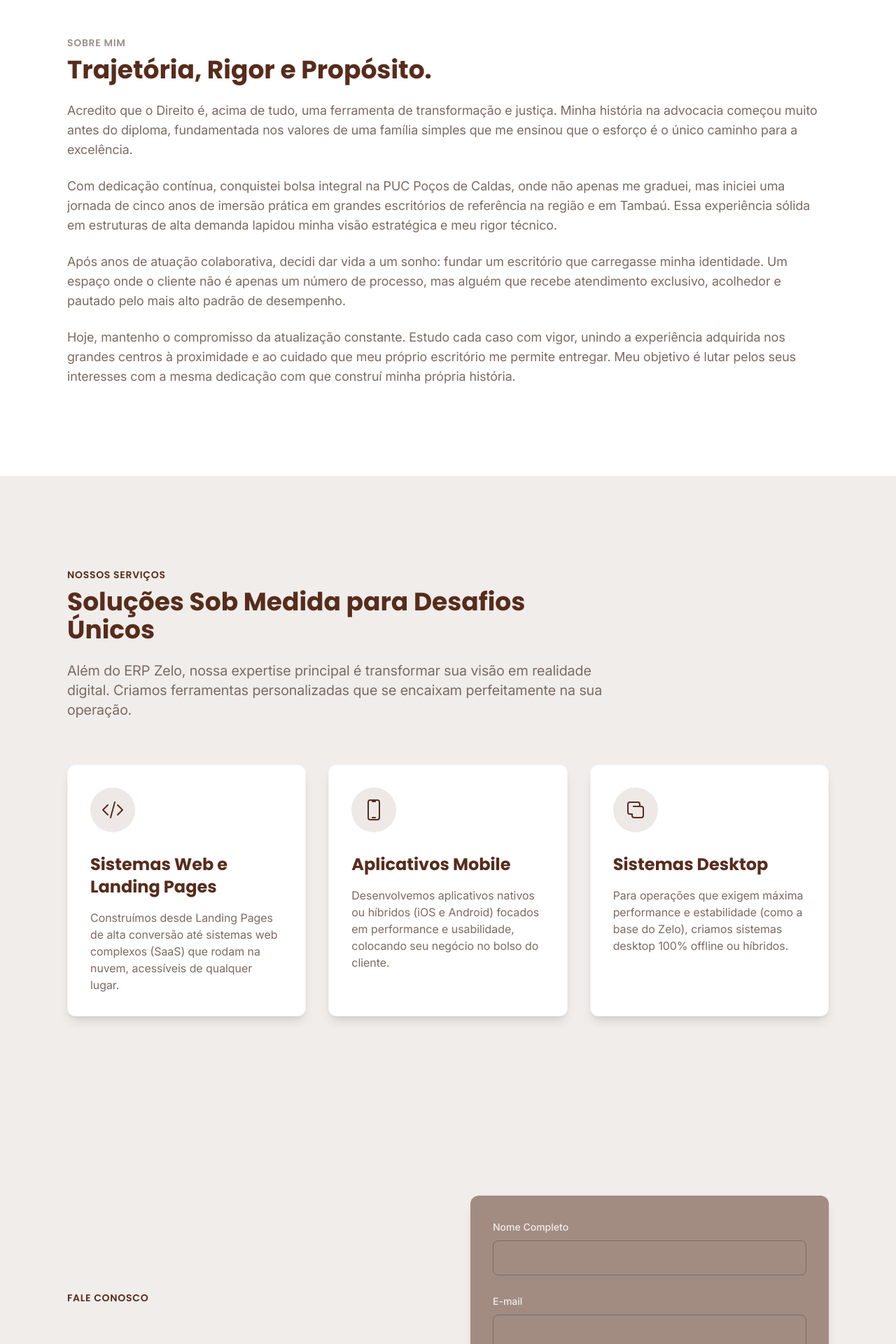
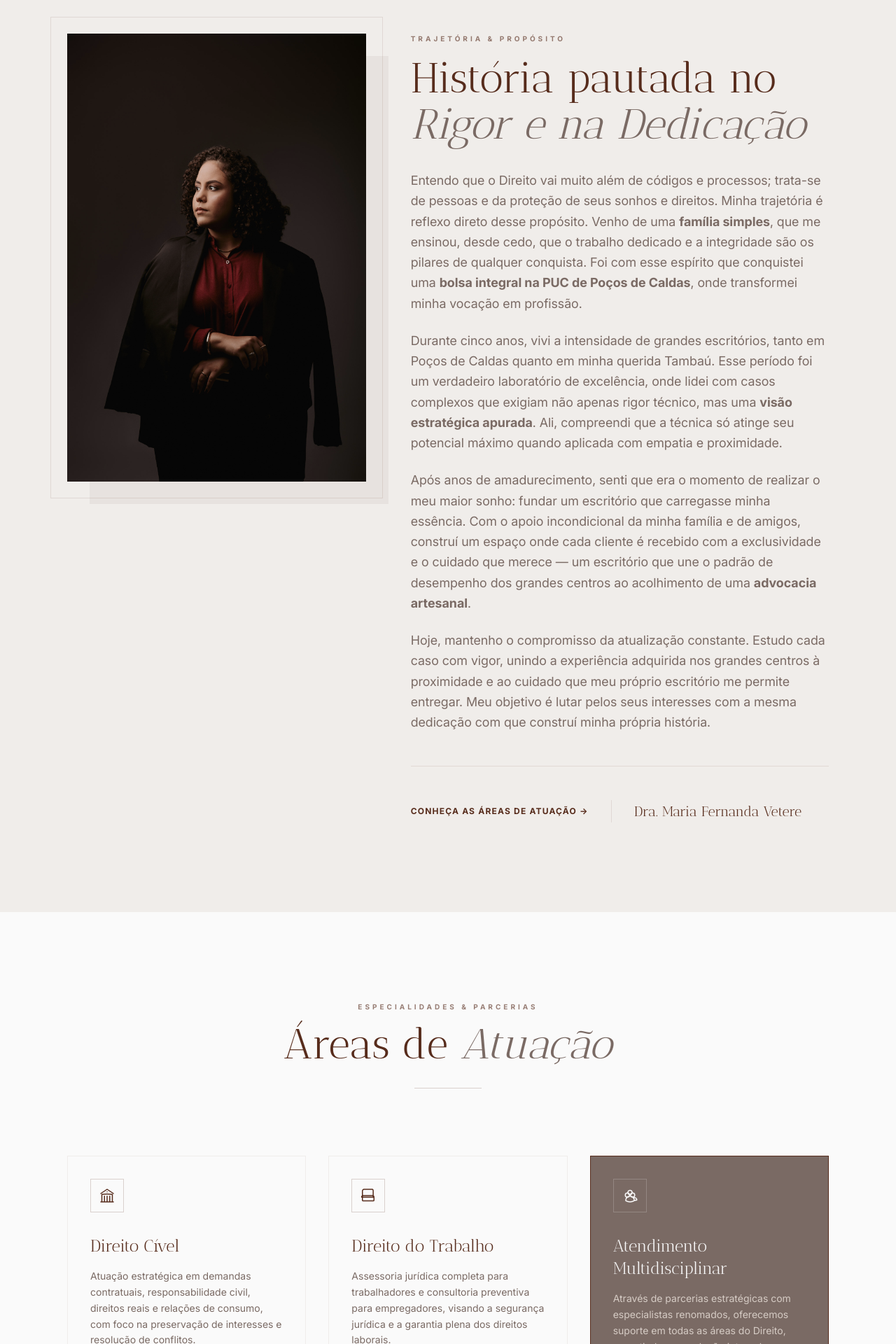
Before and after one commit to cratonsoftware/advocacia-vetere-website, an Angular app: page / in a window 1280 px wide. Shown: the part 880-2800 px from the top of the page at 70% size. Built offline with nearby package versions, Linux system fonts and the light colour scheme; a web font is replaced by a local one.

Commit message:
feat(Sobre / Areas / Contato): revisão geral das sessões

```diff
--- a/src/app/features/areas/areas.component.html
+++ b/src/app/features/areas/areas.component.html
@@ -1,44 +1,51 @@
-<section id="areas" class="bg-n1 py-24 lg:py-32">
+<section id="areas" class="bg-n0 py-24 lg:py-32">
 	<div class="mx-auto max-w-6xl px-4 sm:px-6 lg:px-8">
-		<div class="max-w-3xl">
-			<span class="font-poppins text-destaque-m text-sm font-semibold tracking-wider uppercase"> Nossos Serviços </span>
-			<h2 class="font-poppins text-n4 mt-2 text-3xl font-bold sm:text-4xl">Soluções Sob Medida para Desafios Únicos</h2>
-			<p class="text-n3 mt-6 text-lg lg:text-xl">Além do ERP Zelo, nossa expertise principal é transformar sua visão em realidade digital. Criamos ferramentas personalizadas que se encaixam perfeitamente na sua operação.</p>
+		<div class="mb-16 text-center lg:mb-24">
+			<span class="text-n4/60 mb-4 block text-[10px] font-bold tracking-[0.4em] uppercase"> Especialidades & Parcerias </span>
+			<h2 class="font-antic-didone text-n4 text-4xl lg:text-6xl">Áreas de <span class="text-n3 italic">Atuação</span></h2>
+			<div class="bg-n4/20 mx-auto mt-8 h-px w-24"></div>
 		</div>
 
-		<div class="mt-16 grid grid-cols-1 gap-8 md:grid-cols-2 lg:grid-cols-3">
-			<div class="border-n1/50 rounded-xl border bg-white p-8 shadow-lg transition-shadow duration-300 hover:shadow-xl">
-				<div class="bg-destaque-m/10 text-destaque-m inline-block rounded-full p-4">
-					<svg xmlns="http://www.w3.org/2000/svg" fill="none" viewBox="0 0 24 24" stroke-width="1.5" stroke="currentColor" class="h-8 w-8">
-						<path stroke-linecap="round" stroke-linejoin="round" d="M17.25 6.75 22.5 12l-5.25 5.25m-10.5 0L1.5 12l5.25-5.25m7.5-3-4.5 16.5" />
+		<div class="grid grid-cols-1 gap-8 md:grid-cols-2 lg:grid-cols-3">
+			<div class="group border-n2/30 hover:border-n4/40 hover:bg-n1/30 flex flex-col border p-8 transition-all duration-500">
+				<div class="text-n4 border-n4/20 group-hover:bg-n4 group-hover:text-n0 mb-8 flex h-12 w-12 items-center justify-center border transition-colors">
+					<svg xmlns="http://www.w3.org/2000/svg" fill="none" viewBox="0 0 24 24" stroke-width="1.5" stroke="currentColor" class="size-6">
+						<path stroke-linecap="round" stroke-linejoin="round" d="M12 21v-8.25M15.75 21v-8.25M8.25 21v-8.25M3 9l9-6 9 6m-1.5 12V10.332A48.36 48.36 0 0 0 12 9.75c-2.551 0-5.056.2-7.5.582V21M3 21h18M12 6.75h.008v.008H12V6.75Z" />
 					</svg>
 				</div>
-				<h3 class="font-poppins text-n4 mt-6 text-2xl font-bold">Sistemas Web e Landing Pages</h3>
-				<p class="text-n3 mt-4 text-base">Construímos desde Landing Pages de alta conversão até sistemas web complexos (SaaS) que rodam na nuvem, acessíveis de qualquer lugar.</p>
+				<h3 class="font-antic-didone text-n4 mb-4 text-2xl">Direito Cível</h3>
+				<p class="text-n3 text-sm leading-relaxed">Atuação estratégica em demandas contratuais, responsabilidade civil, direitos reais e relações de consumo, com foco na preservação de interesses e resolução de conflitos.</p>
 			</div>
 
-			<div class="border-n1/50 rounded-xl border bg-white p-8 shadow-lg transition-shadow duration-300 hover:shadow-xl">
-				<div class="bg-destaque-m/10 text-destaque-m inline-block rounded-full p-4">
-					<svg xmlns="http://www.w3.org/2000/svg" fill="none" viewBox="0 0 24 24" stroke-width="1.5" stroke="currentColor" class="h-8 w-8">
-						<path stroke-linecap="round" stroke-linejoin="round" d="M10.5 1.5H8.25A2.25 2.25 0 0 0 6 3.75v16.5a2.25 2.25 0 0 0 2.25 2.25h7.5A2.25 2.25 0 0 0 18 20.25V3.75a2.25 2.25 0 0 0-2.25-2.25H13.5m-3 0V3h3V1.5m-3 0h3m-3 18.75h3" />
-					</svg>
-				</div>
-				<h3 class="font-poppins text-n4 mt-6 text-2xl font-bold">Aplicativos Mobile</h3>
-				<p class="text-n3 mt-4 text-base">Desenvolvemos aplicativos nativos ou híbridos (iOS e Android) focados em performance e usabilidade, colocando seu negócio no bolso do cliente.</p>
-			</div>
-
-			<div class="border-n1/50 rounded-xl border bg-white p-8 shadow-lg transition-shadow duration-300 hover:shadow-xl">
-				<div class="bg-destaque-m/10 text-destaque-m inline-block rounded-full p-4">
-					<svg xmlns="http://www.w3.org/2000/svg" fill="none" viewBox="0 0 24 24" stroke-width="1.5" stroke="currentColor" class="h-8 w-8">
+			<div class="group border-n2/30 hover:border-n4/40 hover:bg-n1/30 flex flex-col border p-8 transition-all duration-500">
+				<div class="text-n4 border-n4/20 group-hover:bg-n4 group-hover:text-n0 mb-8 flex h-12 w-12 items-center justify-center border transition-colors">
+					<svg xmlns="http://www.w3.org/2000/svg" fill="none" viewBox="0 0 24 24" stroke-width="1.5" stroke="currentColor" class="size-6">
 						<path
 							stroke-linecap="round"
 							stroke-linejoin="round"
-							d="M16.5 8.25V6a2.25 2.25 0 0 0-2.25-2.25H6A2.25 2.25 0 0 0 3.75 6v8.25A2.25 2.25 0 0 0 6 16.5h2.25m8.25-8.25H18a2.25 2.25 0 0 1 2.25 2.25V18A2.25 2.25 0 0 1 18 20.25h-7.5A2.25 2.25 0 0 1 8.25 18v-1.5m8.25-8.25h-6.75" />
+							d="M20.25 14.15v4.25c0 .621-.504 1.125-1.125 1.125H4.875A1.125 1.125 0 0 1 3.75 18.4V14.15m16.5 0c0-1.242-1.008-2.25-2.25-2.25H4.875c-1.242 0-2.25 1.008-2.25 2.25m16.5 0V5.25A2.25 2.25 0 0 0 18 3H6a2.25 2.25 0 0 0-2.25 2.25v8.9m16.5 0H3.75" />
 					</svg>
 				</div>
-				<h3 class="font-poppins text-n4 mt-6 text-2xl font-bold">Sistemas Desktop</h3>
-				<p class="text-n3 mt-4 text-base">Para operações que exigem máxima performance e estabilidade (como a base do Zelo), criamos sistemas desktop 100% offline ou híbridos.</p>
+				<h3 class="font-antic-didone text-n4 mb-4 text-2xl">Direito do Trabalho</h3>
+				<p class="text-n3 text-sm leading-relaxed">Assessoria jurídica completa para trabalhadores e consultoria preventiva para empregadores, visando a segurança jurídica e a garantia plena dos direitos laborais.</p>
 			</div>
+
+			<div class="group bg-n3 border-n4 hover:bg-n5 flex flex-col border p-8 transition-all duration-500">
+				<div class="text-n0 border-n0/20 mb-8 flex h-12 w-12 items-center justify-center border">
+					<svg xmlns="http://www.w3.org/2000/svg" fill="none" viewBox="0 0 24 24" stroke-width="1.5" stroke="currentColor" class="size-6">
+						<path
+							stroke-linecap="round"
+							stroke-linejoin="round"
+							d="M18 18.72a9.094 9.094 0 0 0 3.741-.479 3 3 0 0 0-4.682-2.72m.94 3.198.001.031c0 .225-.012.447-.037.666A11.944 11.944 0 0 1 12 21c-2.17 0-4.207-.576-5.963-1.584A6.062 6.062 0 0 1 6 18.719m12 0a5.971 5.971 0 0 0-.941-3.197m0 0A5.995 5.995 0 0 0 12 12.75a5.995 5.995 0 0 0-5.058 2.772m0 0a5.97 5.97 0 0 0-.942 3.197M12 10.5a3 3 0 1 1 0-6 3 3 0 0 1 0 6ZM15.75 14.25a3 3 0 1 1 0-6 3 3 0 0 1 0 6ZM8.25 14.25a3 3 0 1 1 0-6 3 3 0 0 1 0 6Z" />
+					</svg>
+				</div>
+				<h3 class="font-antic-didone text-n0 mb-4 text-2xl">Atendimento Multidisciplinar</h3>
+				<p class="text-n2 text-sm leading-relaxed">Através de parcerias estratégicas com especialistas renomados, oferecemos suporte em todas as áreas do Direito, garantindo uma solução integral para cada cliente.</p>
+			</div>
+		</div>
+
+		<div class="mt-20 text-center">
+			<p class="text-n3 font-inter text-xs italic opacity-70">"A advocacia é o exercício constante da justiça social e do rigor técnico em prol do cidadão."</p>
 		</div>
 	</div>
 </section>
--- a/src/app/features/contato/contato.component.html
+++ b/src/app/features/contato/contato.component.html
@@ -1,56 +1,70 @@
-<section id="contato" class="bg-n1 text-n3 py-24 lg:py-32">
+<section id="contato" class="bg-n1 py-24 lg:py-32">
 	<div class="mx-auto max-w-6xl px-4 sm:px-6 lg:px-8">
-		<div class="grid gap-16 lg:grid-cols-2">
-			<div class="flex flex-col justify-center">
-				<span class="font-poppins text-destaque-m text-sm font-semibold tracking-wider uppercase"> Fale Conosco </span>
-				<h2 class="font-poppins text-n1 mt-2 text-3xl font-bold sm:text-4xl">Vamos construir a fundação do seu negócio?</h2>
-				<p class="text-n3 mt-6 text-lg">Preencha o formulário ao lado ou agende uma demonstração. Estamos prontos para entender seu desafio e desenhar a solução de software estável que sua empresa merece.</p>
+		<div class="flex flex-col gap-16 lg:flex-row">
+			<div class="w-full lg:w-5/12">
+				<span class="text-n4/60 mb-4 block text-[10px] font-bold tracking-[0.4em] uppercase"> Atendimento Especializado </span>
+				<h2 class="font-antic-didone text-n4 mb-8 text-4xl lg:text-6xl lg:leading-[1.1]">
+					Vamos iniciar uma <br />
+					<span class="text-n3 italic">Conversa?</span>
+				</h2>
+				<p class="text-n3 mb-12 text-lg leading-relaxed">Escolha a forma mais confortável para você. Estou à disposição para entender o seu caso e buscar a melhor solução jurídica.</p>
 
-				<div class="border-n4/50 mt-8 border-t pt-8">
-					<div class="flex items-center gap-4">
-						<svg xmlns="http://www.w3.org/2000/svg" fill="none" viewBox="0 0 24 24" stroke-width="1.5" stroke="currentColor" class="text-destaque-m h-6 w-6">
-							<path
-								stroke-linecap="round"
-								stroke-linejoin="round"
-								d="M21.75 6.75v10.5a2.25 2.25 0 0 1-2.25 2.25h-15a2.25 2.25 0 0 1-2.25-2.25V6.75m19.5 0A2.25 2.25 0 0 0 19.5 4.5h-15a2.25 2.25 0 0 0-2.25 2.25m19.5 0v.243a2.25 2.25 0 0 1-1.07 1.916l-7.5 4.615a2.25 2.25 0 0 1-2.66 0l-7.5-4.615A2.25 2.25 0 0 1 2.25 6.993V6.75" />
-						</svg>
-						<span class="text-n1 text-lg"> contato&#64;craton.com.br </span>
+				<a
+					href="https://wa.me/5519999999999"
+					target="_blank"
+					class="mb-12 flex w-full items-center justify-center gap-3 rounded-sm bg-[#25D366] py-5 font-bold tracking-widest text-white uppercase transition-all hover:bg-[#128C7E] hover:shadow-xl">
+					<svg class="h-6 w-6" fill="currentColor" viewBox="0 0 24 24">
+						<path
+							d="M.057 24l1.687-6.163c-1.041-1.804-1.588-3.849-1.588-5.946 0-6.556 5.332-11.888 11.888-11.888 3.176 0 6.161 1.237 8.404 3.48s3.481 5.229 3.481 8.406c0 6.555-5.332 11.887-11.887 11.887-2.01 0-3.987-.51-5.742-1.478l-6.243 1.641zm6.376-3.644c1.551.92 3.111 1.399 4.756 1.399 5.301 0 9.613-4.313 9.613-9.613 0-2.568-1.001-4.982-2.818-6.799s-4.231-2.817-6.799-2.817c-5.302 0-9.613 4.312-9.613 9.613 0 1.697.476 3.251 1.381 4.707l-.995 3.633 3.73-.979zm11.232-6.587c-.311-.156-1.839-.906-2.126-1.01-.287-.104-.496-.156-.705.156-.209.312-.808 1.01-1.002 1.23-.194.221-.39.247-.7.091-.311-.156-1.313-.484-2.503-1.545-.925-.826-1.55-1.846-1.731-2.158-.182-.312-.019-.481.136-.636.14-.139.312-.363.468-.545.156-.182.208-.312.312-.52.104-.208.052-.39-.026-.546-.078-.156-.705-1.7-.966-2.326-.254-.61-.513-.527-.705-.537-.182-.01-.39-.011-.599-.011-.208 0-.547.078-.834.39-.286.312-1.094 1.066-1.094 2.6s1.12 3.016 1.275 3.224c.156.208 2.204 3.366 5.341 4.721.747.322 1.329.514 1.783.659.75.238 1.433.205 1.972.124.602-.09 1.839-.751 2.099-1.477.26-.727.26-1.352.182-1.477-.078-.125-.286-.208-.597-.364z" />
+					</svg>
+					WhatsApp Direto
+				</a>
+
+				<div class="space-y-6">
+					<div class="flex items-start gap-4">
+						<div class="text-n4 mt-1">
+							<svg class="h-5 w-5" fill="none" stroke="currentColor" viewBox="0 0 24 24">
+								<path stroke-linecap="round" stroke-linejoin="round" stroke-width="2" d="M17.657 16.657L13.414 20.9a1.998 1.998 0 01-2.827 0l-4.244-4.243a8 8 0 1111.314 0z"></path>
+								<path stroke-linecap="round" stroke-linejoin="round" stroke-width="2" d="M15 11a3 3 0 11-6 0 3 3 0 016 0z"></path>
+							</svg>
+						</div>
+						<p class="text-n3 text-sm">R. Francisco Cordeiro do Valle, 82 - Centro, Tambaú - SP, 13710-073</p>
+					</div>
+					<div class="flex items-start gap-4">
+						<div class="text-n4 mt-1">
+							<svg class="h-5 w-5" fill="none" stroke="currentColor" viewBox="0 0 24 24">
+								<path stroke-linecap="round" stroke-linejoin="round" stroke-width="2" d="M3 8l7.89 5.26a2 2 0 002.22 0L21 8M5 19h14a2 2 0 002-2V7a2 2 0 00-2-2H5a2 2 0 00-2 2v10a2 2 0 002 2z"></path>
+							</svg>
+						</div>
+						<p class="text-n3 text-sm">contato&#64;mariafernandavetere.com.br</p>
 					</div>
 				</div>
 			</div>
 
-			<div class="bg-n4/50 rounded-xl p-8 shadow-lg">
-				<form action="https://formspree.io/f/mldadzyr" method="POST" class="space-y-6">
+			<div class="bg-n0 border-n2/20 w-full border p-8 shadow-sm lg:w-7/12 lg:p-12">
+				<form (submit)="enviarMensagem($event)" class="space-y-6">
 					<div>
-						<label for="nome" class="text-n1 text-sm font-medium"> Nome Completo </label>
-						<input type="text" name="nome" id="nome" required class="border-n3 text-n1 ring-destaque-m focus:border-destaque-m mt-2 block w-full rounded-lg border bg-transparent px-4 py-3 ring-inset focus:ring-1" />
+						<label class="text-n4 mb-2 block text-xs font-bold tracking-widest uppercase">Nome Completo</label>
+						<input type="text" required class="bg-n1/50 border-n2 focus:border-n4 w-full border-b p-3 transition-colors focus:outline-none" placeholder="Seu nome..." />
+					</div>
+
+					<div class="grid grid-cols-1 gap-6 md:grid-cols-2">
+						<div>
+							<label class="text-n4 mb-2 block text-xs font-bold tracking-widest uppercase">E-mail</label>
+							<input type="email" required class="bg-n1/50 border-n2 focus:border-n4 w-full border-b p-3 transition-colors focus:outline-none" placeholder="exemplo&#64;email.com" />
+						</div>
+						<div>
+							<label class="text-n4 mb-2 block text-xs font-bold tracking-widest uppercase">Telefone</label>
+							<input type="text" (input)="formatarTelefone($event)" maxlength="15" required class="bg-n1/50 border-n2 focus:border-n4 w-full border-b p-3 transition-colors focus:outline-none" placeholder="(00) 00000-0000" />
+						</div>
 					</div>
 
 					<div>
-						<label for="email" class="text-n1 text-sm font-medium"> E-mail </label>
-						<input type="email" name="email" id="email" required class="border-n3 text-n1 ring-destaque-m focus:border-destaque-m mt-2 block w-full rounded-lg border bg-transparent px-4 py-3 ring-inset focus:ring-1" />
+						<label class="text-n4 mb-2 block text-xs font-bold tracking-widest uppercase">Sua Mensagem</label>
+						<textarea rows="4" required class="bg-n1/50 border-n2 focus:border-n4 w-full resize-none border-b p-3 transition-colors focus:outline-none" placeholder="Como posso te ajudar?"></textarea>
 					</div>
 
-					<div>
-						<label for="telefone" class="text-n1 flex items-center justify-between text-sm font-medium">
-							<span>Telefone / WhatsApp</span>
-							<span class="text-n3">(Opcional)</span>
-						</label>
-						<input type="tel" name="telefone" id="telefone" class="border-n3 text-n1 ring-destaque-m focus:border-destaque-m mt-2 block w-full rounded-lg border bg-transparent px-4 py-3 ring-inset focus:ring-1" />
-					</div>
-
-					<div>
-						<label for="mensagem" class="text-n1 text-sm font-medium"> Sua Mensagem </label>
-						<textarea name="mensagem" id="mensagem" rows="4" required class="border-n3 text-n1 ring-destaque-m focus:border-destaque-m mt-2 block w-full rounded-lg border bg-transparent px-4 py-3 ring-inset focus:ring-1"></textarea>
-					</div>
-
-					<div>
-						<button
-							type="submit"
-							class="bg-destaque-m font-poppins text-n1 focus:ring-destaque-m focus:ring-offset-n1 w-full transform cursor-pointer rounded-lg px-8 py-3 text-lg font-semibold transition duration-300 ease-in-out hover:-translate-y-0.5 hover:shadow-xl focus:ring-2 focus:ring-offset-2 focus:outline-none">
-							Enviar Mensagem
-						</button>
-					</div>
+					<button type="submit" class="bg-n4 text-n0 hover:bg-n3 w-full py-4 text-xs font-bold tracking-[0.2em] uppercase transition-all duration-300">Enviar Solicitação</button>
 				</form>
 			</div>
 		</div>
--- a/src/app/features/contato/contato.component.ts
+++ b/src/app/features/contato/contato.component.ts
@@ -4,4 +4,27 @@ import { Component } from '@angular/core';
 	selector: 'app-contato',
 	templateUrl: './contato.component.html',
 })
-export class ContatoComponent {}
+export class ContatoComponent {
+	formatarTelefone(event: any) {
+		let input = event.target.value;
+		input = input.replace(/\D/g, ''); // Remove tudo que não é dígito
+
+		if (input.length > 0) {
+			input = '(' + input;
+		}
+		if (input.length > 3) {
+			input = [input.slice(0, 3), ') ', input.slice(3)].join('');
+		}
+		if (input.length > 10) {
+			input = [input.slice(0, 10), '-', input.slice(10)].join('');
+		}
+
+		event.target.value = input;
+	}
+
+	enviarMensagem(event: Event) {
+		event.preventDefault();
+		console.log('Formulário enviado com sucesso!');
+		alert('Obrigada pelo contato! Retornaremos em breve.');
+	}
+}
--- a/src/app/features/sobre/sobre.component.html
+++ b/src/app/features/sobre/sobre.component.html
@@ -1,25 +1,50 @@
-<section id="sobre" class="bg-white py-24 lg:py-32">
+<section id="sobre" class="bg-n1 py-24 lg:py-32">
 	<div class="mx-auto max-w-6xl px-4 sm:px-6 lg:px-8">
-		<div>
-			<span class="font-poppins text-n3/75 text-sm font-semibold tracking-wider uppercase"> Sobre Mim </span>
-			<h2 class="font-poppins text-n4 mt-2 text-3xl font-bold sm:text-4xl">Trajetória, Rigor e Propósito.</h2>
-			<div class="text-n3 mt-6 space-y-6 text-lg">
+		<div class="flex flex-col items-center gap-16 lg:flex-row lg:items-start">
+			<div class="w-full lg:sticky lg:top-32 lg:w-5/12">
+				<div class="relative">
+					<div class="border-n4/10 absolute -inset-4 border lg:-inset-6"></div>
+					<img src="/assets/fotos/8882.jpg" alt="Dra. Maria Fernanda Vetere" class="relative z-10 w-full grayscale-20 transition-all duration-700 hover:grayscale-0" />
+					<div class="bg-n4/5 absolute -right-4 -bottom-4 z-0 size-full lg:-right-8 lg:-bottom-8"></div>
+				</div>
+			</div>
+
+			<div class="w-full lg:w-7/12">
+				<span class="text-n4/60 mb-4 block text-[10px] font-bold tracking-[0.4em] uppercase"> Trajetória & Propósito </span>
+
+				<h2 class="font-antic-didone text-n4 mb-8 text-4xl lg:text-6xl lg:leading-[1.1]">
+					História pautada no <br />
+					<span class="text-n3 italic">Rigor e na Dedicação</span>
+				</h2>
+
+				<div class="text-n3 font-inter space-y-6 text-base leading-relaxed lg:text-lg">
 					<p>
-					Acredito que o Direito é, acima de tudo, uma ferramenta de transformação e justiça. Minha história na advocacia começou muito antes do diploma, fundamentada nos valores de uma família simples que me ensinou que o esforço é o único
-					caminho para a excelência.
+						Entendo que o Direito vai muito além de códigos e processos; trata-se de pessoas e da proteção de seus sonhos e direitos. Minha trajetória é reflexo direto desse propósito. Venho de uma <strong>família simples</strong>, que me
+						ensinou, desde cedo, que o trabalho dedicado e a integridade são os pilares de qualquer conquista. Foi com esse espírito que conquistei uma <strong>bolsa integral na PUC de Poços de Caldas</strong>, onde transformei minha
+						vocação em profissão.
 					</p>
+
 					<p>
-					Com dedicação contínua, conquistei bolsa integral na PUC Poços de Caldas, onde não apenas me graduei, mas iniciei uma jornada de cinco anos de imersão prática em grandes escritórios de referência na região e em Tambaú. Essa
-					experiência sólida em estruturas de alta demanda lapidou minha visão estratégica e meu rigor técnico.
+						Durante cinco anos, vivi a intensidade de grandes escritórios, tanto em Poços de Caldas quanto em minha querida Tambaú. Esse período foi um verdadeiro laboratório de excelência, onde lidei com casos complexos que exigiam não
+						apenas rigor técnico, mas uma <strong>visão estratégica apurada</strong>. Ali, compreendi que a técnica só atinge seu potencial máximo quando aplicada com empatia e proximidade.
 					</p>
+
 					<p>
-					Após anos de atuação colaborativa, decidi dar vida a um sonho: fundar um escritório que carregasse minha identidade. Um espaço onde o cliente não é apenas um número de processo, mas alguém que recebe atendimento exclusivo,
-					acolhedor e pautado pelo mais alto padrão de desempenho.
+						Após anos de amadurecimento, senti que era o momento de realizar o meu maior sonho: fundar um escritório que carregasse minha essência. Com o apoio incondicional da minha família e de amigos, construí um espaço onde cada
+						cliente é recebido com a exclusividade e o cuidado que merece — um escritório que une o padrão de desempenho dos grandes centros ao acolhimento de uma <strong>advocacia artesanal</strong>.
 					</p>
+
 					<p>
-					Hoje, mantenho o compromisso da atualização constante. Estudo cada caso com vigor, unindo a experiência adquirida nos grandes centros à proximidade e ao cuidado que meu próprio escritório me permite entregar. Meu objetivo é lutar
-					pelos seus interesses com a mesma dedicação com que construí minha própria história.
+						Hoje, mantenho o compromisso da atualização constante. Estudo cada caso com vigor, unindo a experiência adquirida nos grandes centros à proximidade e ao cuidado que meu próprio escritório me permite entregar. Meu objetivo é
+						lutar pelos seus interesses com a mesma dedicação com que construí minha própria história.
 					</p>
+				</div>
+
+				<div class="border-n4/10 mt-12 flex flex-col items-center gap-8 border-t pt-12 md:flex-row">
+					<a href="#areas" class="text-n4 hover:text-n3 text-xs font-bold tracking-widest uppercase transition-colors"> Conheça as Áreas de Atuação → </a>
+					<div class="bg-n4/10 hidden h-8 w-px md:block"></div>
+					<p class="font-antic-didone text-n4 text-xl">Dra. Maria Fernanda Vetere</p>
+				</div>
 			</div>
 		</div>
 	</div>
```
Also changed, not shown: src/assets/fotos/8882.jpg (added). Lines whose indentation alone changed are shown as unchanged.
